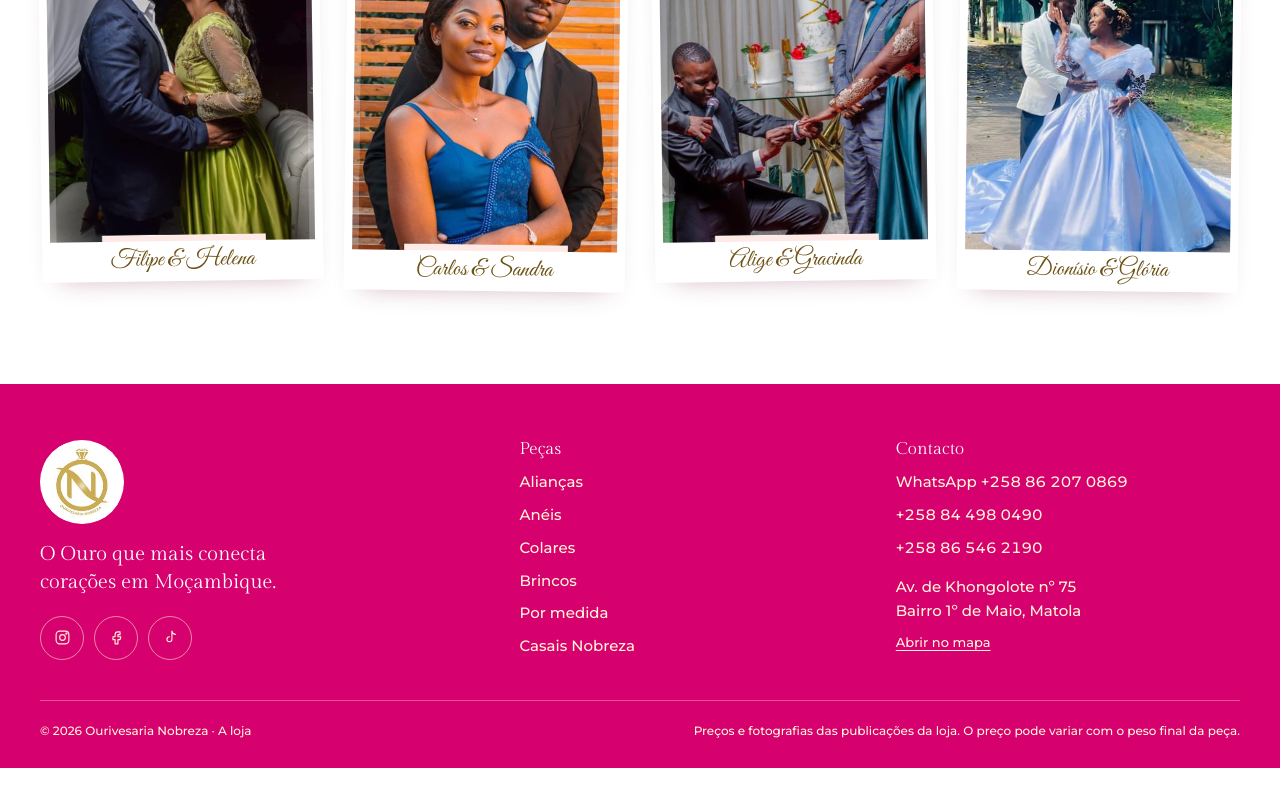
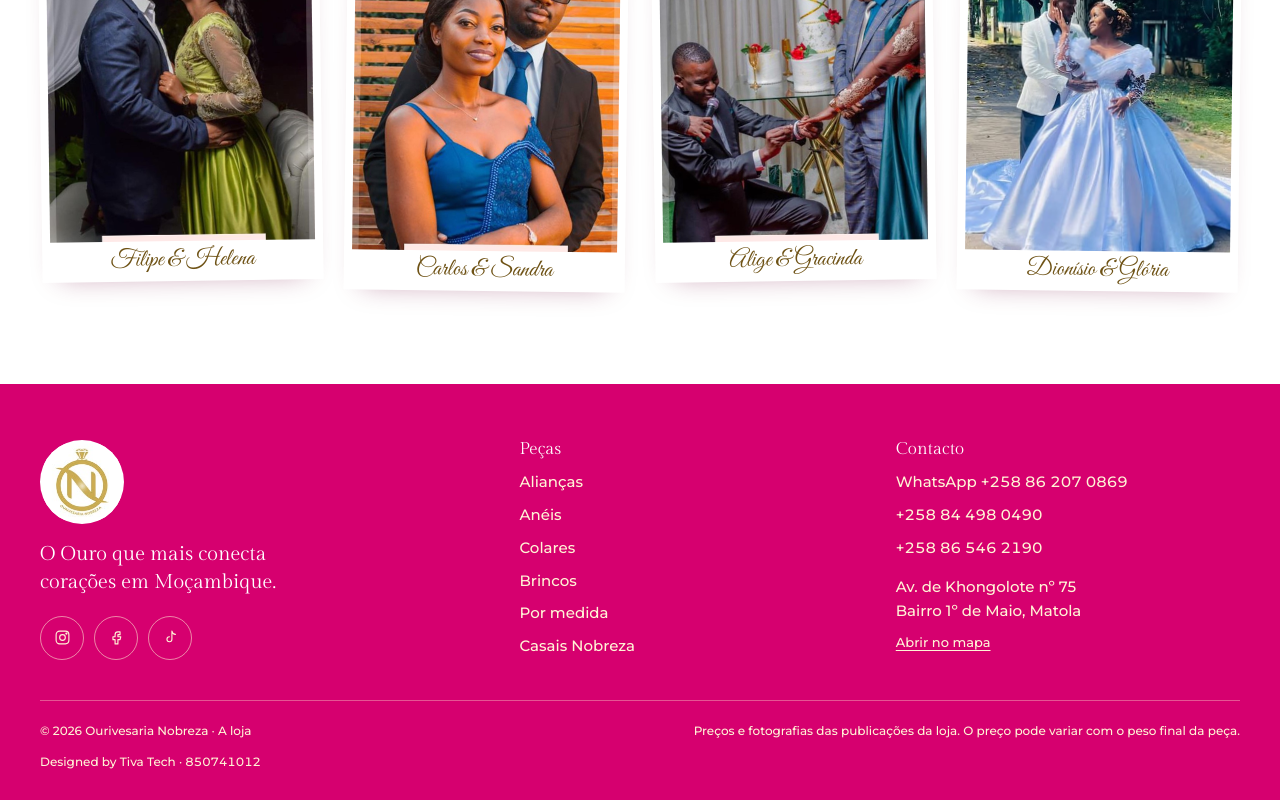
Before and after one commit to kennydasilva/Nobreza, a React (Vite) app: page / in a window 1280 px wide. Shown: the part 5007-5807 px from the top of the page. Before the commit the page ends 5775 px from the top, so only its background shows below. Built offline with nearby package versions, Linux system fonts and the light colour scheme.

Commit message:
Adiciona ao rodapé o crédito "Designed by Tiva Tech"

```diff
--- a/src/components/Rodape.tsx
+++ b/src/components/Rodape.tsx
@@ -45,6 +45,7 @@ export function Rodape() {
         <div className="flex flex-wrap justify-between gap-3 border-t border-creme/35 pt-5 text-mini">
           <span>© {new Date().getFullYear()} Ourivesaria Nobreza · <Link to="/a-loja" className="link-rodape">A loja</Link></span>
           <span>Preços e fotografias das publicações da loja. O preço pode variar com o peso final da peça.</span>
+          <span className="w-full tabular-nums">Designed by Tiva Tech · 850741012</span>
         </div>
       </div>
     </footer>
```
